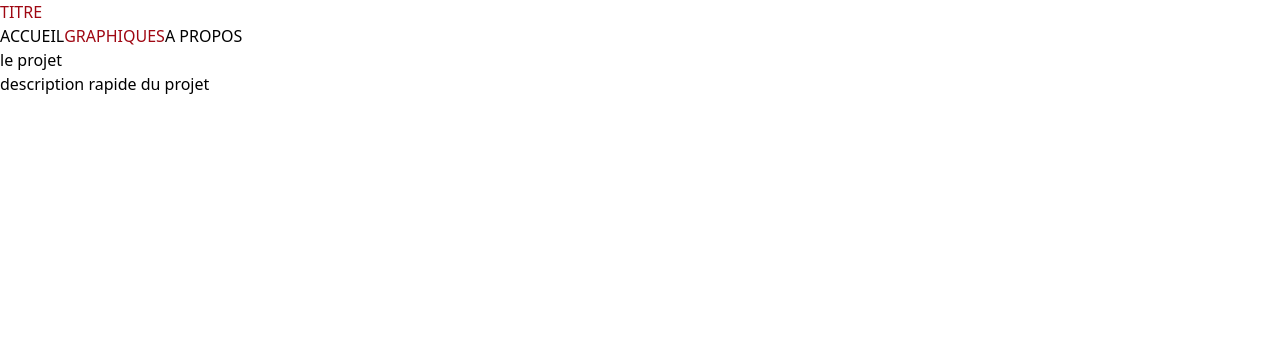
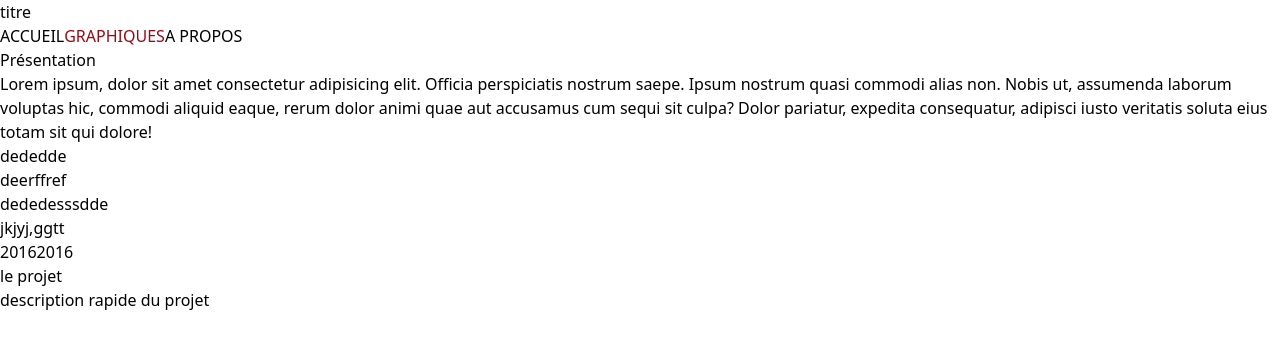
Before and after one commit to pierrelisandrumartin/dataviz, a React (Vite) app: page / in a window 1280 px wide. Shown: the top 348 px of the page. Built offline with nearby package versions, Linux system fonts and the light colour scheme.

Commit message:
new_coponents_new_oragnisation

```diff
--- a/src/App.tsx
+++ /dev/null
@@ -1,33 +0,0 @@
-import { useState } from "react";
-import "./App.css";
-import Navbar from "./components/header/Navbar";
-import Info from "./components/components_footer/Info"
-// import Shooting from "./components/components_graphs/Shooting.tsx";
-// import Type from "./components/components_graphs/Type.tsx";
-// import Year from "./components/components_graphs/Year.tsx";
-// import Borough from "./components/components_graphs/Borough.tsx";
-// import Director from "./components/components_graphs/Director.tsx";
-
-function App() {
-  // const [count, setCount] = useState(0);
-
-  return (
-    <>
-      <h1 className="text-red-800"> TITRE</h1>
-
-      <div id="graph_container" >
-        {" "}
-        {/* <Shooting />
-        <Year />
-        <Type />
-        <Borough />
-        <Director /> */}
-        <Navbar />
-        <Info/>
-        {" "}
-      </div>
-    </>
-  );
-}
-
-export default App;
--- a/src/components/components_graphs/Borough.tsx
+++ b/src/components/components_graphs/Borough.tsx
@@ -1,5 +1,73 @@
+import { useState } from "react";
+
+interface keys {
+  total_count: number;
+  results : Array<any>;
+}
+
 export default function Borough() {
-    return (
-        <h1>dgkjfjgj</h1>
-    )
+
+const paris: keys= {
+  total_count: 14760,
+  results: [
+    {
+      id_lieu: "2016-1939",
+      annee_tournage: "2016",
+      type_tournage: "S\u00e9rie TV",
+      nom_tournage: "LES HOMMES DE L'OMBRE",
+      nom_realisateur: "FRED GARSON",
+      nom_producteur: "MACONDO",
+      adresse_lieu: "AVENUE\u00a0 DU PRESIDENT WILSON",
+      ardt_lieu: "75016",
+      date_debut: "2016-02-13",
+      date_fin: "2016-02-13",
+      coord_x: 2.29457,
+      coord_y: 48.864614,
+      geo_shape: {
+        type: "Feature",
+        geometry: {
+          coordinates: [2.294570000235056, 48.864614000274074],
+          type: "Point",
+        },
+        properties: {},
+      },
+      geo_point_2d: { lon: 2.294570000235056, lat: 48.864614000274074 },
+    },
+    {
+      id_lieu: "2016-1495",
+      annee_tournage: "2016",
+      type_tournage: "Long m\u00e9trage",
+      nom_tournage: "MAMAN A TORT",
+      nom_realisateur: "MARC FITOUSSI",
+      nom_producteur: "AVENUE B",
+      adresse_lieu: "PLACE\u00a0 D'ITALIE",
+      ardt_lieu: "75013",
+      date_debut: "2016-01-06",
+      date_fin: "2016-01-06",
+      coord_x: 2.355564,
+      coord_y: 48.832294,
+      geo_shape: {
+        type: "Feature",
+        geometry: {
+          coordinates: [2.355563999715622, 48.83229399959034],
+          type: "Point",
+        },
+        properties: {},
+      },
+      geo_point_2d: { lon: 2.355563999715622, lat: 48.83229399959034 },
+    },
+  ],
+};
+    const [data, setData ] = useState(paris)
+
+  return (
+    <>
+      <h1>
+        {data.results.map((item) => (
+        item.annee_tournage
+      ))}
+      </h1>
+      <h1></h1>
+    </>
+  );
 }
--- /dev/null
+++ b/src/components/header/Header.tsx
@@ -0,0 +1,12 @@
+import Navbar from "./Navbar";
+
+
+export default function Header () {
+    return(
+        <>
+        <h1>titre</h1>
+        <Navbar/>
+
+        </>
+    )
+}
--- /dev/null
+++ b/src/components/presentation/Presentation.tsx
@@ -0,0 +1,17 @@
+
+export default function Presentation(){
+    return (
+        <>
+        <h2>Présentation</h2>
+        <div className="presentation_container">
+            <div className="pierre_container">
+                <img src="" alt="" className="pierre_img" />
+            </div>
+            <div className="work_description_about_us"> Lorem ipsum, dolor sit amet consectetur adipisicing elit. Officia perspiciatis nostrum saepe. Ipsum nostrum quasi commodi alias non. Nobis ut, assumenda laborum voluptas hic, commodi aliquid eaque, rerum dolor animi quae aut accusamus cum sequi sit culpa? Dolor pariatur, expedita consequatur, adipisci iusto veritatis soluta eius totam sit qui dolore!</div>
+            <div className="franck_container">
+                <img src="" alt="" className="franck_img" />
+            </div>
+        </div>
+        </>
+    )
+}
--- /dev/null
+++ b/src/pages/App.tsx
@@ -0,0 +1,40 @@
+import { useState } from "react";
+import "./App.css";
+
+// Header
+import Header from "../components/header/Header";
+
+// Presentation
+import Presentation from "../components/presentation/Presentation";
+
+// Graphs container
+import Shooting from "../components/components_graphs/Shooting.tsx";
+import Year from "../components/components_graphs/Year.tsx";
+import Type from "../components/components_graphs/Type.tsx";
+import Director from "../components/components_graphs/Director.tsx";
+import Borough from "../components/components_graphs/Borough";
+
+// Footer
+import Info from "../components/components_footer/Info";
+
+function App() {
+  // const [count, setCount] = useState(0);
+
+  return (
+    <>
+      <Header />
+      <Presentation />
+      <div id="graph_container">
+        {" "}
+        <Shooting />
+        <Year />
+        <Type />
+        <Director />
+        <Borough />{" "}
+      </div>
+      <Info />
+    </>
+  );
+}
+
+export default App;
```
Also changed, not shown: src/main.tsx (+6 -6 lines), src/pages/App.css (renamed from src/App.css).
